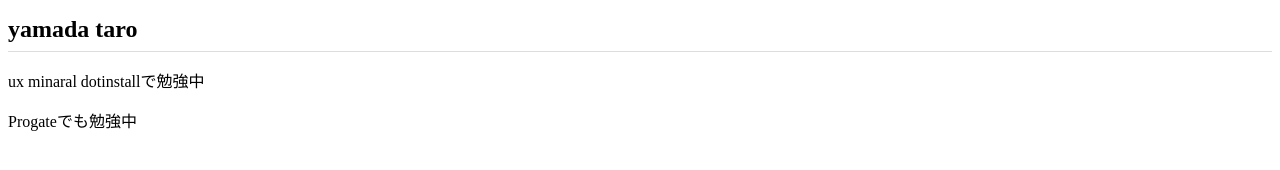
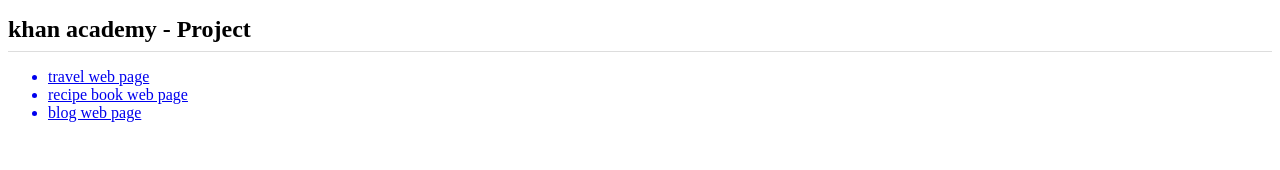
Before and after one commit to shodai-inoue/shodai-inoue.github.io, a plain HTML site: page index.html in a window 1280 px wide. Drawn offline with Linux system fonts and the light colour scheme.

Commit message:
Update index.html

```diff
--- a/index.html
+++ b/index.html
@@ -6,8 +6,11 @@
   <link rel="stylesheet" href="css/styles.css">
 </head>
 <body>
-  <h1>yamada taro</h1>
-  <p>ux minaral dotinstallで勉強中</p>
-  <p>Progateでも勉強中</p>
+  <h1>khan academy - Project</h1>
+  <ul>
+    <a href="./travel.html"><li>travel web page</li></a>
+    <a href="./recipebook.html"><li>recipe book web page</li></a>
+    <a href="./blog.html"><li>blog web page</li></a>
+  </ul>
 </body>
 </html>
```
